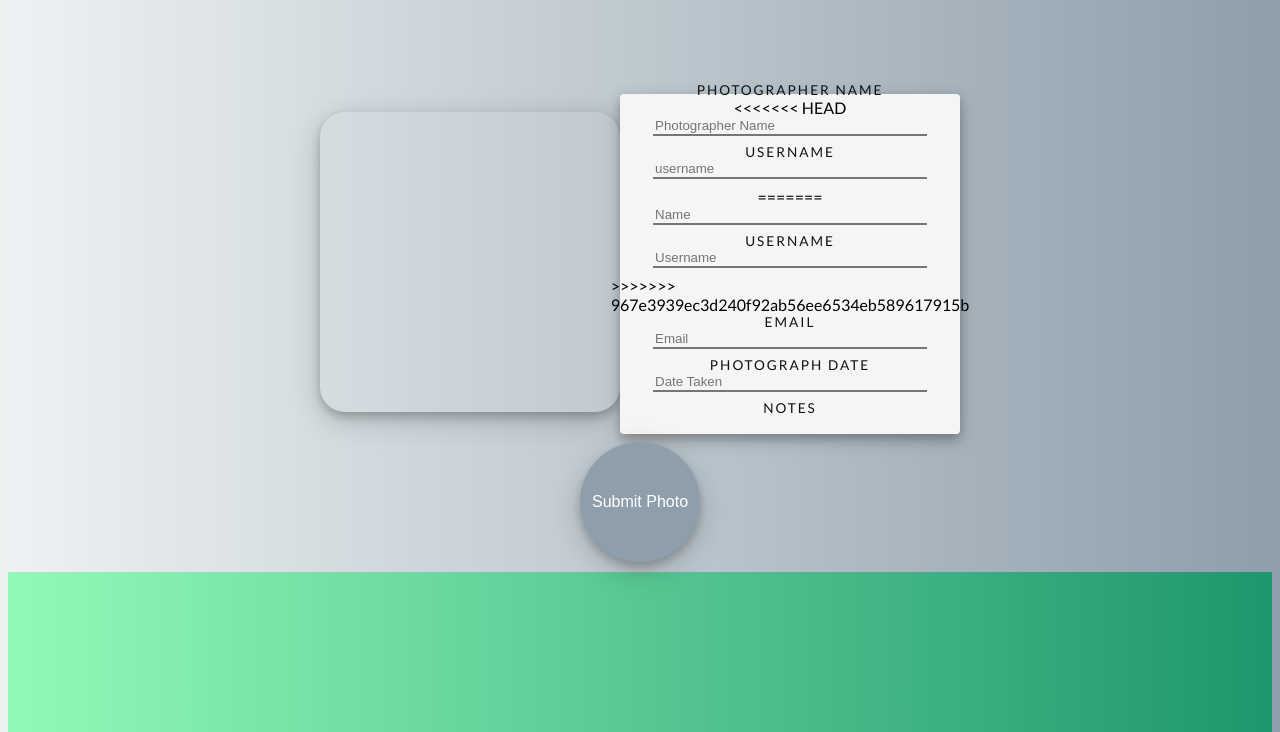
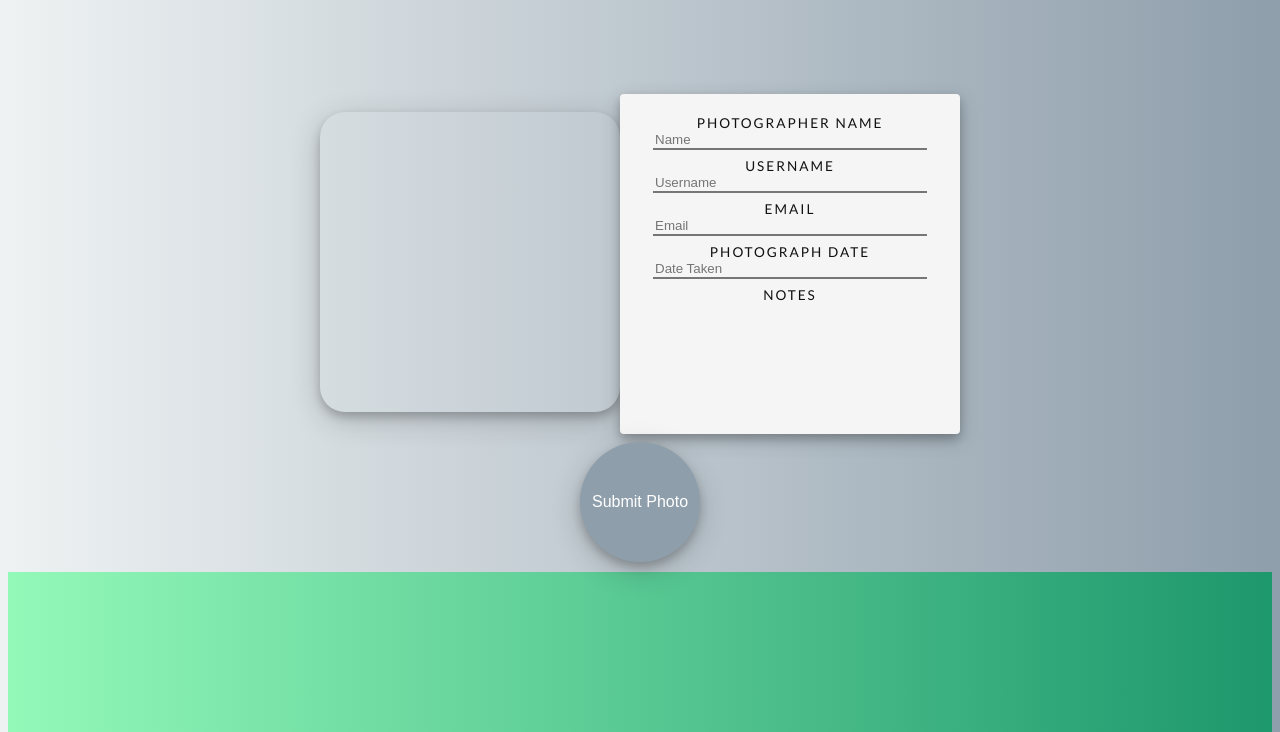
Before and after one commit to Treybrewer/project_2, a website: page public/photo-info.html in a window 1280 px wide. Shown: the part 68-800 px from the top of the page. Drawn offline with Linux system fonts and the light colour scheme; some packages are replaced by stand-ins of ours; files whose address does not match are found by name.

Commit message:
added javascript source on photo-info.html

```diff
--- a/public/photo-info.html
+++ b/public/photo-info.html
@@ -53,17 +53,10 @@
         <form action="#">
             <div class="form-container" id="photogInfo">
               <label for="photogName">Photographer Name</label>
-<<<<<<< HEAD
-              <input class="form-control" type="text" placeholder="Photographer Name" name="photogName" id="photogName" required>
-
-              <label for="username">Username</label>
-              <input class="form-control" type="text" placeholder="username" name="username" id="username" required>
-=======
               <input class="form-control" type="text" placeholder="Name" name="photogName" required>
 
               <label for="username">Username</label>
-              <input class="form-control" type="text" placeholder="Username" name="username" required>
->>>>>>> 967e3939ec3d240f92ab56ee6534eb589617915b
+              <input class="form-control" type="text" placeholder="Username" name="username" id="username" required>
 
               <label for="email">Email</label>
               <input class="form-control" type="text" placeholder="Email" name="email" id="email" required>
@@ -105,5 +98,7 @@
 
 
     <script type="text/javascript" src="profile.js"></script>
+    <script type="text/javascript" src="./js/photo-info.js"></script>
+
 </body>
 </html>
```
